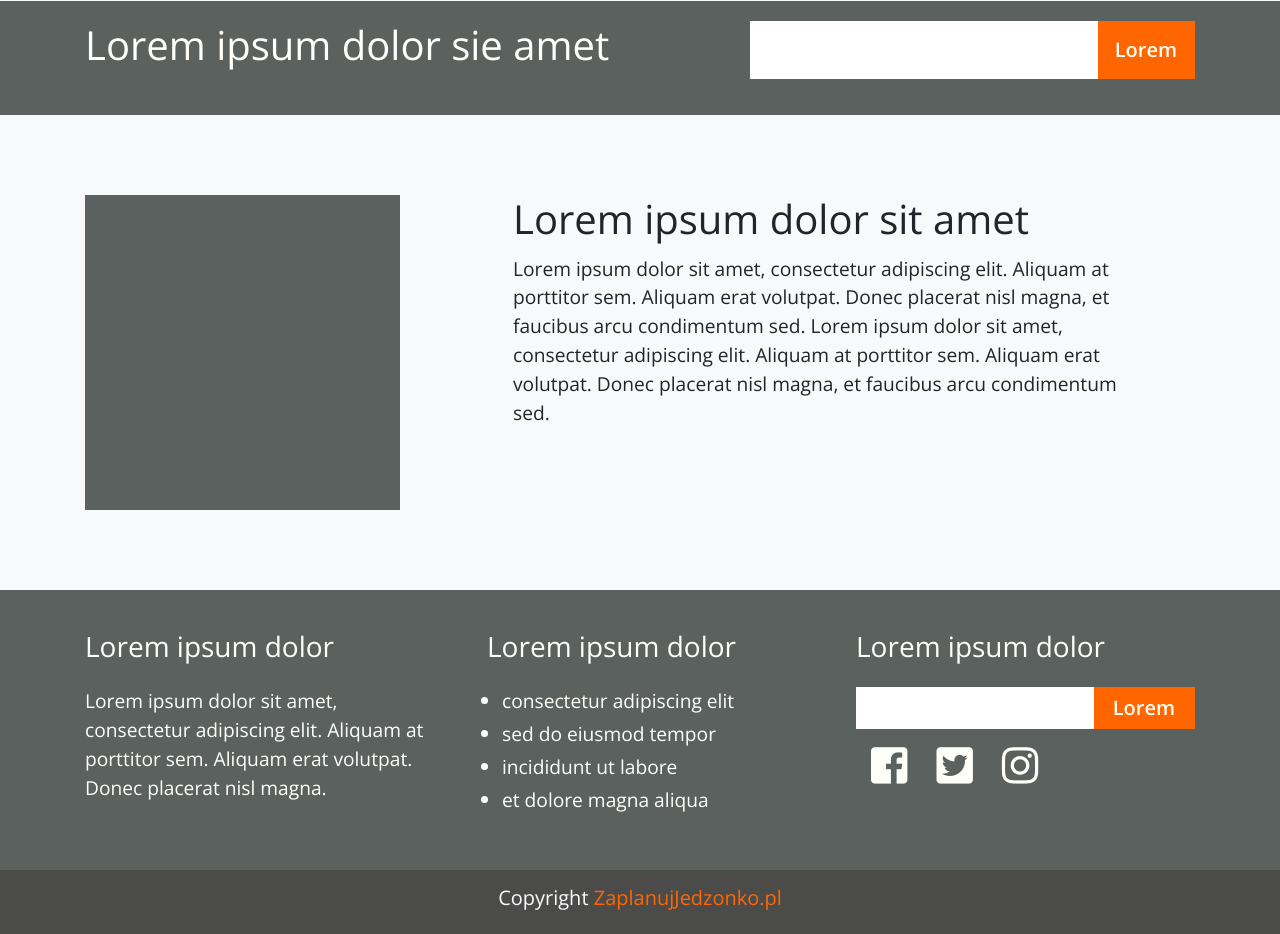
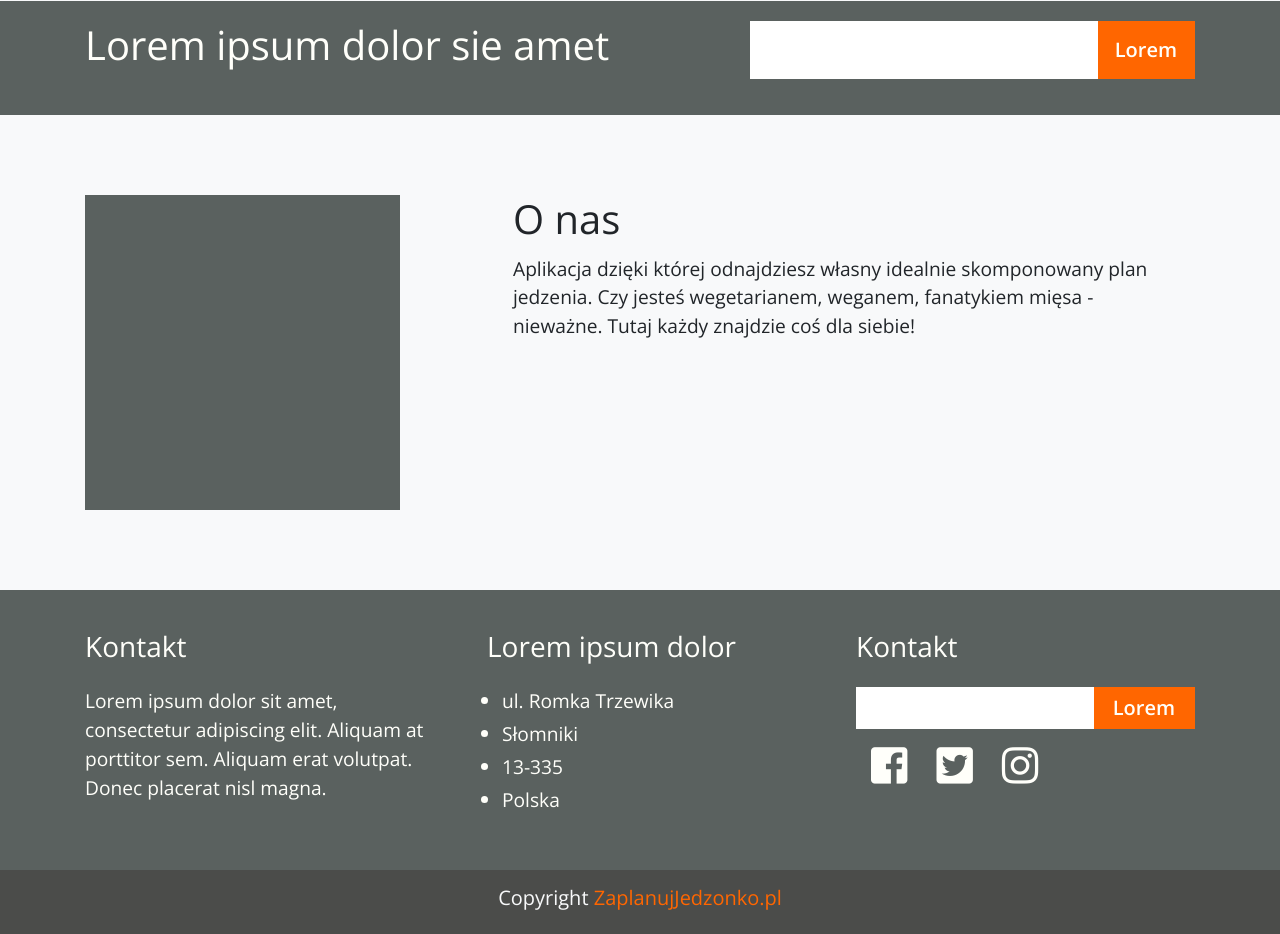
Before and after one commit to franeksaww/Jedzonko, a Django app: template jedzonko/templates/index.html in a window 1280 px wide. Shown: the part 1265-2199 px from the top of the page. Run offline with Django 3.2, Linux system fonts and the light colour scheme; the template is opened without the code that fills it, so the values that code supplies are empty; some libraries are stand-ins or nearby versions; some web fonts are replaced.

Commit message:
1.3 links & desc

```diff
--- a/jedzonko/templates/index.html
+++ b/jedzonko/templates/index.html
@@ -155,11 +155,9 @@
                 </div>
 
                 <div class="col-7 ml-4">
-                    <h1 class="pb-1">Lorem ipsum dolor sit amet</h1>
-                    <p>Lorem ipsum dolor sit amet, consectetur adipiscing elit. Aliquam at porttitor sem. Aliquam erat
-                        volutpat. Donec placerat nisl magna, et faucibus arcu condimentum sed. Lorem ipsum dolor sit
-                        amet, consectetur adipiscing elit. Aliquam at porttitor sem. Aliquam erat volutpat. Donec
-                        placerat nisl magna, et faucibus arcu condimentum sed.
+                    <h1 class="pb-1">O nas</h1>
+                    <p>Aplikacja dzięki której odnajdziesz własny idealnie skomponowany plan jedzenia. Czy jesteś wegetarianem, weganem,
+                        fanatykiem mięsa - nieważne. Tutaj każdy znajdzie coś dla siebie!
                     </p>
                 </div>
             </div>
@@ -170,20 +168,20 @@
         <div class="container">
             <div class="row">
                 <div class="col">
-                    <h3 class="mb-4">Lorem ipsum dolor</h3>
+                    <h3 class="mb-4">Kontakt</h3>
                     <p>Lorem ipsum dolor sit amet, consectetur adipiscing elit. Aliquam at porttitor sem.  Aliquam erat volutpat. Donec placerat nisl magna.</p>
                 </div>
                 <div class="col pl-4 ml-4">
                     <h3 class="mb-4">Lorem ipsum dolor</h3>
                     <ul class="container">
-                        <li>consectetur adipiscing elit</li>
-                        <li>sed do eiusmod tempor</li>
-                        <li>incididunt ut labore</li>
-                        <li>et dolore magna aliqua</li>
+                        <li>ul. Romka Trzewika</li>
+                        <li>Słomniki</li>
+                        <li>13-335</li>
+                        <li>Polska</li>
                     </ul>
                 </div>
                 <div class="col">
-                    <h3 class="mb-4">Lorem ipsum dolor</h3>
+                    <h3 class="mb-4">Kontakt</h3>
                     <div class="input-group mb-3">
                         <input type="text" class="form-control border-0 rounded-0" placeholder=""
                             aria-label="Recipient's username" aria-describedby="basic-addon2">
```
Also changed, not shown: 1 other file.
